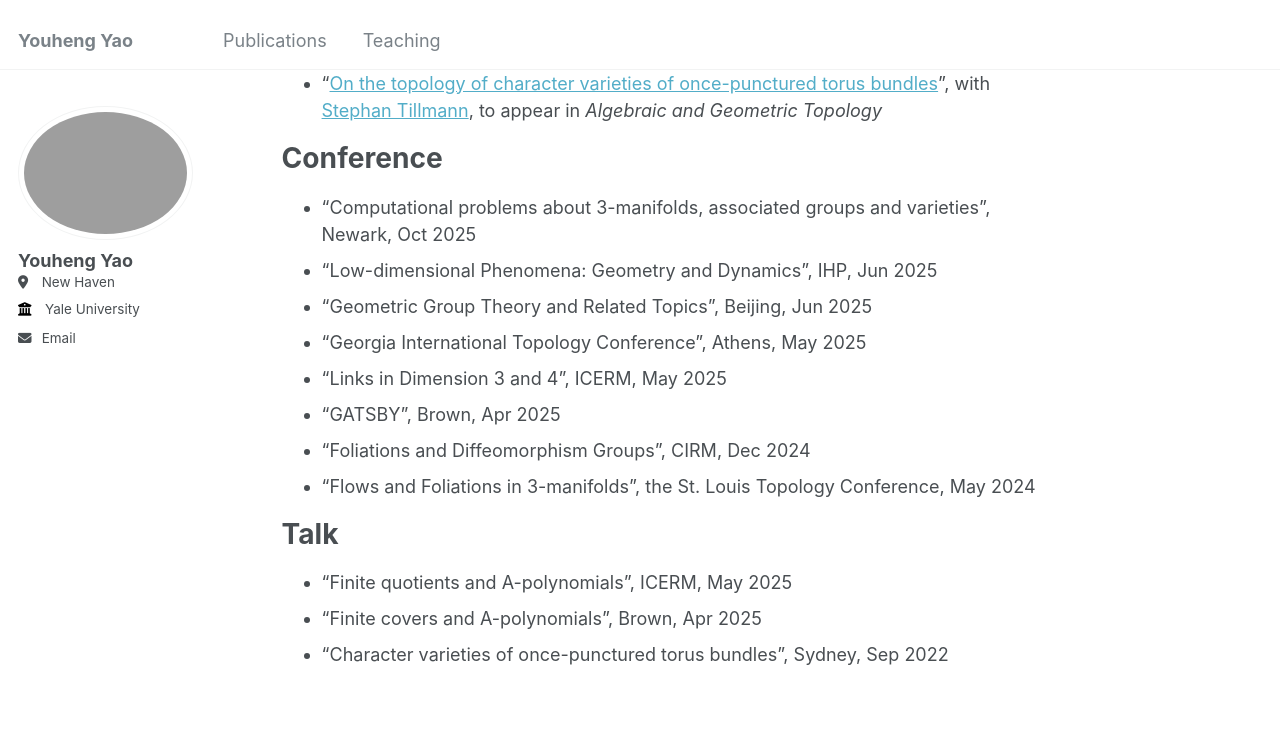
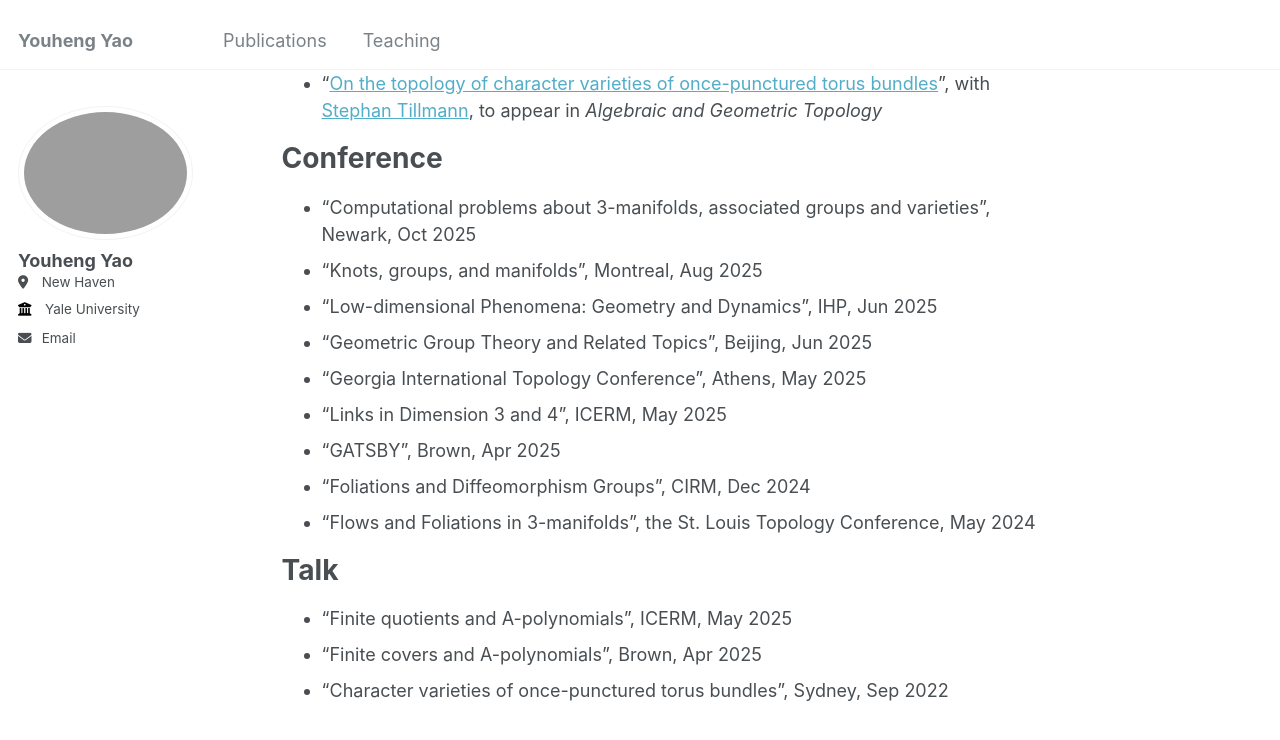
Before and after one commit to LionelYao/LionelYao.github.io, a Jekyll site: the page built from _pages/about.md, in a window 1280 px wide and 900 px high, scrolled down 634 px. Shown: the top 740 px of the window. Built offline with Jekyll 4.4.1, drawn with Linux system fonts in a browser that asks for light colours; a script that is not in the unit is left out.

Commit message:
Update about.md

```diff
--- a/_pages/about.md
+++ b/_pages/about.md
@@ -32,6 +32,7 @@ Publication
 Conference
 ======
 - "Computational problems about 3-manifolds, associated groups and varieties", Newark, Oct 2025
+- "Knots, groups, and manifolds", Montreal, Aug 2025
 - "Low-dimensional Phenomena: Geometry and Dynamics", IHP, Jun 2025
 - "Geometric Group Theory and Related Topics", Beijing, Jun 2025
 - "Georgia International Topology Conference", Athens, May 2025
```
